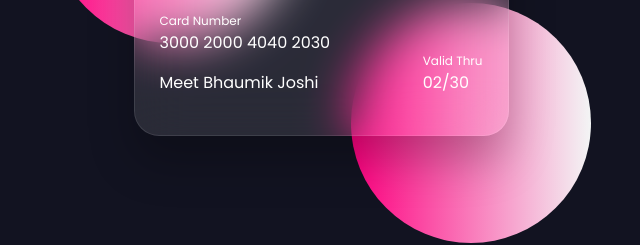
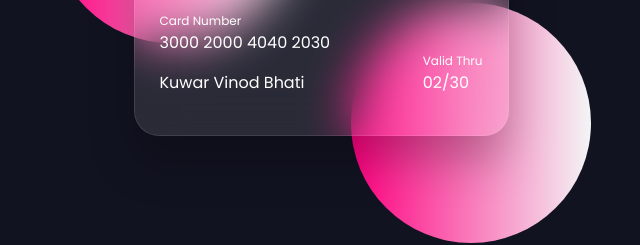
Before and after one commit to meetjoshi308/Flipping-Credit-Card-UI-Design, a plain HTML site: page index.html in a window 1280 px wide. Shown: the part 377-622 px from the top of the page, 319-959 px from the left. Drawn offline with Linux system fonts and the light colour scheme.

Commit message:
Update index.html

```diff
--- a/index.html
+++ b/index.html
@@ -25,7 +25,7 @@
                     <div class="name-number">
                         <h6>Card Number</h6>
                         <h5 class="number">3000 2000 4040 2030</h5>
-                        <h5 class="name">Meet Bhaumik Joshi</h5>
+                        <h5 class="name">Kuwar Vinod Bhati</h5>
                     </div>
 
 
```
